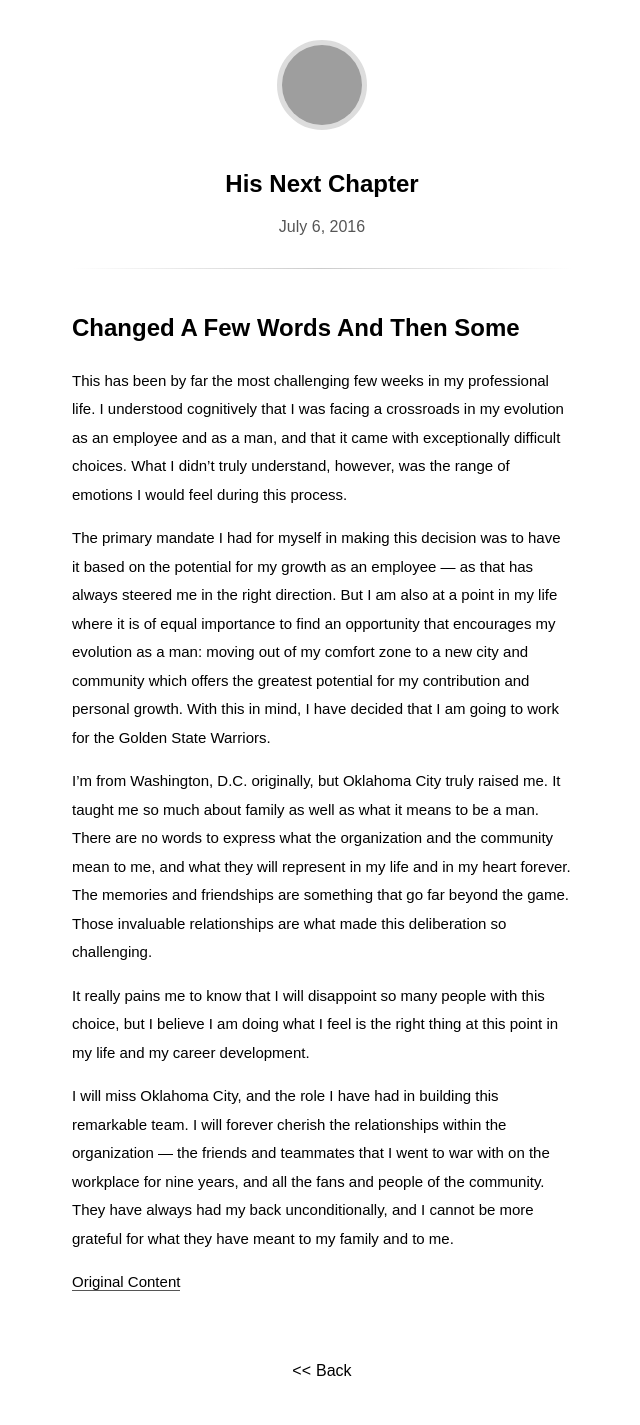
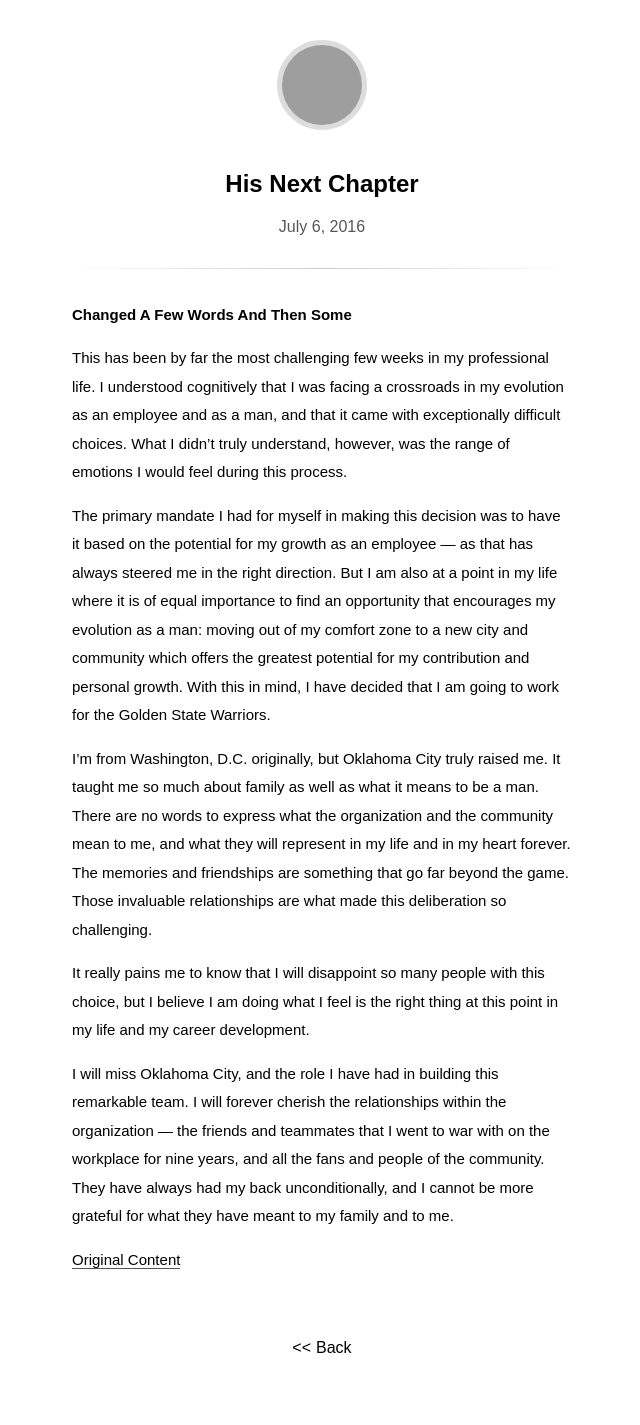
Before and after one commit to migzpogi/migzpogi.github.io, a Jekyll site: the page built from _posts/2016-07-06-nextchapter.md, in a window 1280 px wide. Shown: the whole page, without its empty margins (318-958 px from the left). Built offline with Jekyll 4.4.1, drawn with Linux system fonts in a browser that asks for light colours; some web fonts are replaced; after the commit the page ends 1402 px from its top, so only the background shows below that; grey boxes are pictures that could not be loaded.

Commit message:
Bold instead of heading

```diff
--- a/_posts/2016-07-06-nextchapter.md
+++ b/_posts/2016-07-06-nextchapter.md
@@ -2,7 +2,7 @@
 title: His Next Chapter
 ---
 
-## Changed A Few Words And Then Some
+**Changed A Few Words And Then Some**
 
 This has been by far the most challenging few weeks in my professional life. I understood cognitively that I was facing a crossroads in my evolution as an employee and as a man, and that it came with exceptionally difficult choices. What I didn’t truly understand, however, was the range of emotions I would feel during this process.
 
```
